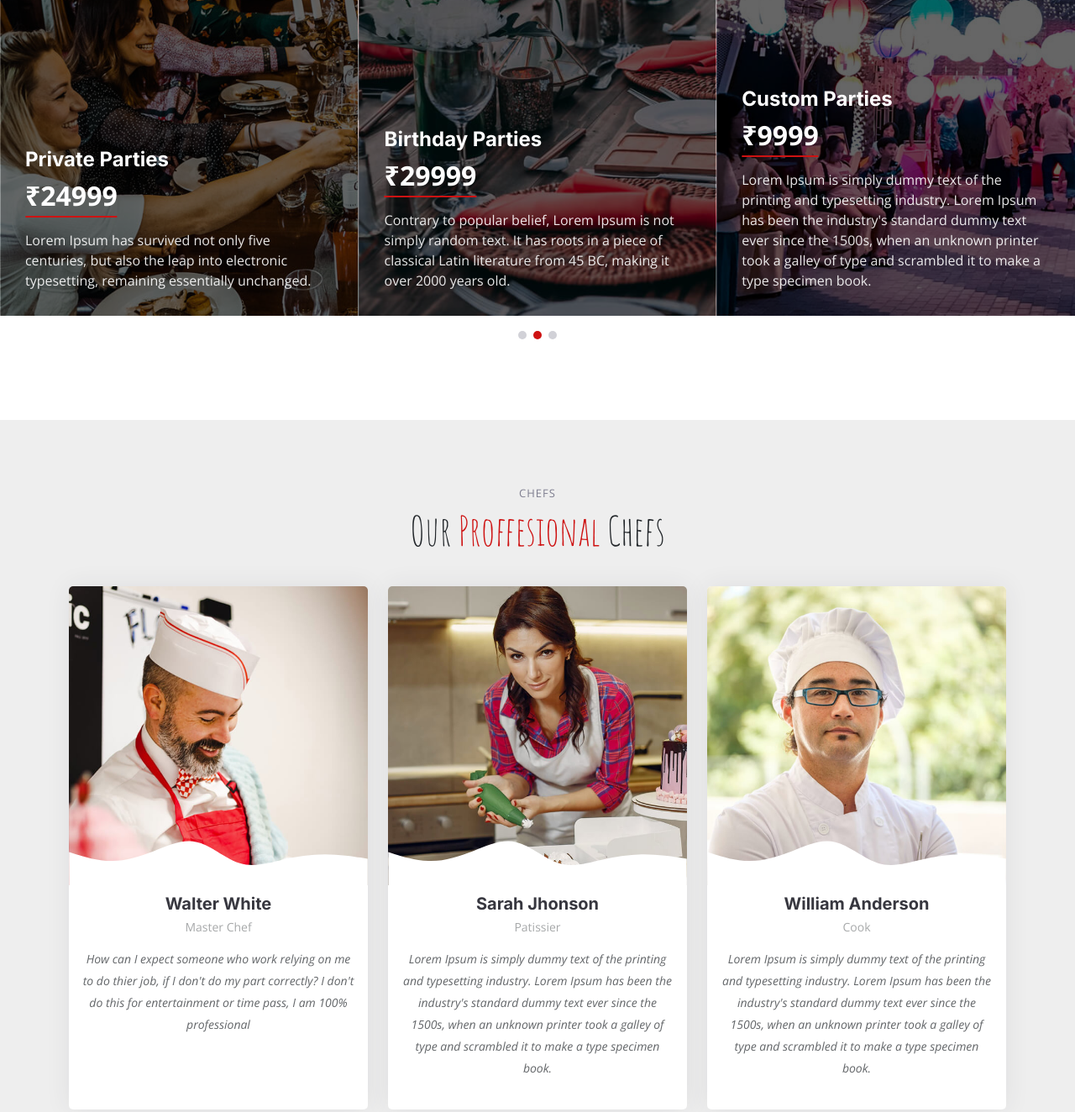
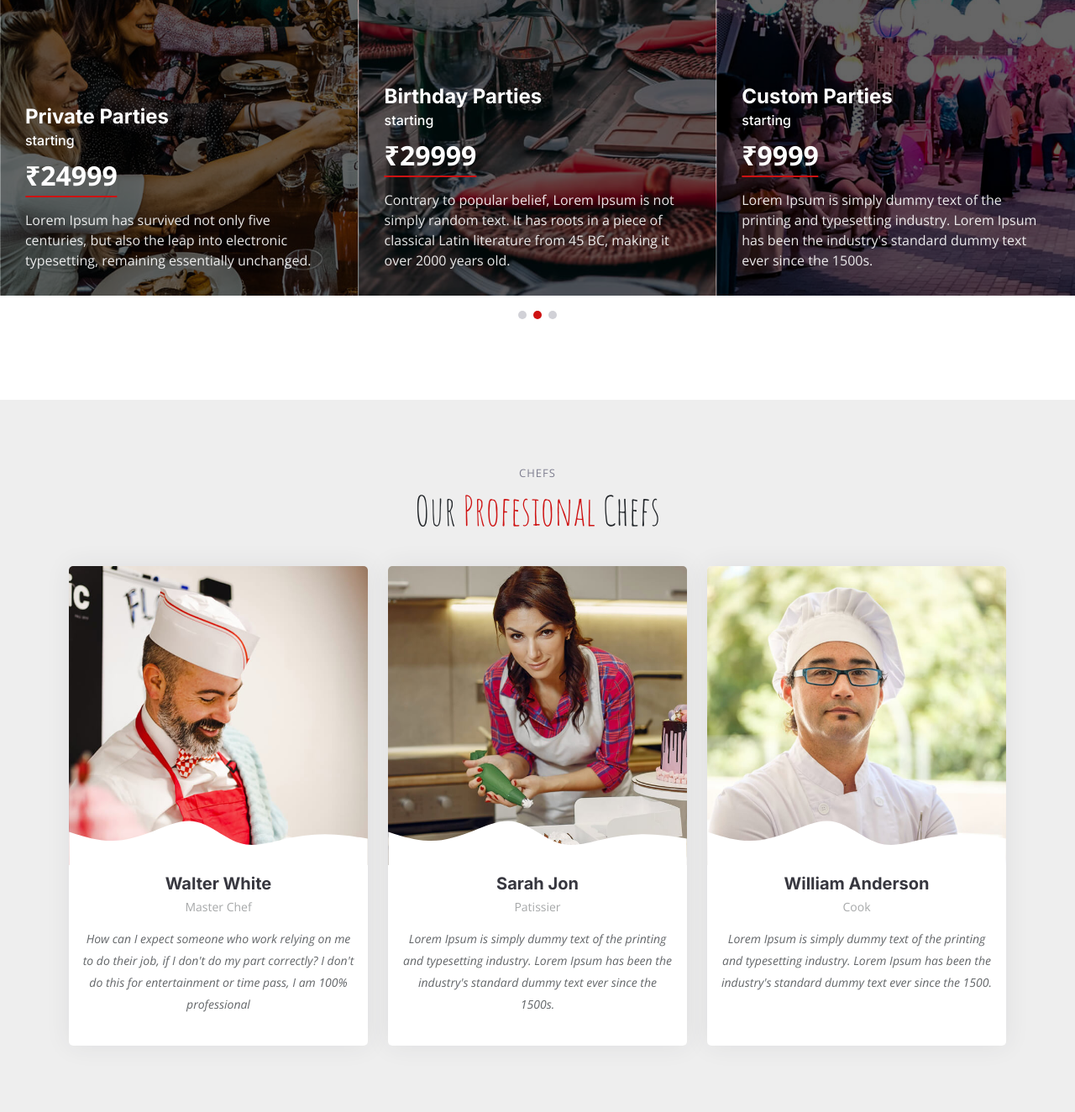
Before and after one commit to skispace/restaurant, a plain HTML site: page index.html in a window 1280 px wide. Shown: the part 5300-6624 px from the top of the page at 84% size. Drawn offline with nearby package versions, Linux system fonts and the light colour scheme.

Commit message:
corrected some spelling, punctuation

```diff
--- a/index.html
+++ b/index.html
@@ -615,7 +615,7 @@
                     <div class="testimonial-content">
                       <p>
                         <i class="bi bi-quote quote-icon-left"></i>
-                        We believe this concept is unique in many ways and customer satisfaction demands attention to detail. When I 'think It's My Plate' I also want the best to be served on it.
+                        We believe this concept is unique in many ways and customer satisfaction demands attention to detail. When I think It's My Plate, I also want the best to be served on it.
                         <i class="bi bi-quote quote-icon-right"></i>
                       </p>
                       <h3>Sebin P</h3>
@@ -639,7 +639,7 @@
                     <div class="testimonial-content">
                       <p>
                         <i class="bi bi-quote quote-icon-left"></i>
-                        Lorem Ipsum is simply dummy text of the printing and typesetting industry. Lorem Ipsum has been the industry's standard dummy text ever since the 1500s, when an unknown printer took a galley of type and scrambled it to make a type specimen book.
+                        Lorem Ipsum is simply dummy text of the printing and typesetting industry. Lorem Ipsum has been the industry's standard dummy text ever since the 1500s.
                         <i class="bi bi-quote quote-icon-right"></i>
                       </p>
                       <h3>Sara Wilsson</h3>
@@ -725,15 +725,15 @@
 
             <div class="swiper-slide event-item d-flex flex-column justify-content-end" style="background-image: url(assets/img/events-1.jpg)">
               <h3>Custom Parties</h3>
-              <div class="price align-self-start">₹9999</div>
+              <div class="price align-self-start"><h6>starting</h6> ₹9999</div>
               <p class="description">
-                Lorem Ipsum is simply dummy text of the printing and typesetting industry. Lorem Ipsum has been the industry's standard dummy text ever since the 1500s, when an unknown printer took a galley of type and scrambled it to make a type specimen book.
+                Lorem Ipsum is simply dummy text of the printing and typesetting industry. Lorem Ipsum has been the industry's standard dummy text ever since the 1500s.
               </p>
             </div><!-- End Event item -->
 
             <div class="swiper-slide event-item d-flex flex-column justify-content-end" style="background-image: url(assets/img/events-2.jpg)">
               <h3>Private Parties</h3>
-              <div class="price align-self-start">₹24999</div>
+              <div class="price align-self-start"><h6>starting</h6> ₹24999</div>
               <p class="description">
                 Lorem Ipsum has survived not only five centuries, but also the leap into electronic typesetting, remaining essentially unchanged.
               </p>
@@ -741,7 +741,7 @@
 
             <div class="swiper-slide event-item d-flex flex-column justify-content-end" style="background-image: url(assets/img/events-3.jpg)">
               <h3>Birthday Parties</h3>
-              <div class="price align-self-start">₹29999</div>
+              <div class="price align-self-start"><h6>starting</h6> ₹29999</div>
               <p class="description">
                 Contrary to popular belief, Lorem Ipsum is not simply random text. It has roots in a piece of classical Latin literature from 45 BC, making it over 2000 years old.
               </p>
@@ -760,7 +760,7 @@
 
         <div class="section-header">
           <h2>Chefs</h2>
-          <p>Our <span>Proffesional</span> Chefs</p>
+          <p>Our <span>Profesional</span> Chefs</p>
         </div>
 
         <div class="row gy-4">
@@ -779,7 +779,7 @@
               <div class="member-info">
                 <h4>Walter White</h4>
                 <span>Master Chef</span>
-                <p>How can I expect someone who work relying on me to do thier job, if I don't do my part correctly? I don't do this for entertainment or time pass, I am 100% professional</p>
+                <p>How can I expect someone who work relying on me to do their job, if I don't do my part correctly? I don't do this for entertainment or time pass, I am 100% professional</p>
               </div>
             </div>
           </div><!-- End Chefs Member -->
@@ -796,9 +796,9 @@
                 </div>
               </div>
               <div class="member-info">
-                <h4>Sarah Jhonson</h4>
+                <h4>Sarah Jon</h4>
                 <span>Patissier</span>
-                <p>Lorem Ipsum is simply dummy text of the printing and typesetting industry. Lorem Ipsum has been the industry's standard dummy text ever since the 1500s, when an unknown printer took a galley of type and scrambled it to make a type specimen book.</p>
+                <p>Lorem Ipsum is simply dummy text of the printing and typesetting industry. Lorem Ipsum has been the industry's standard dummy text ever since the 1500s.</p>
               </div>
             </div>
           </div><!-- End Chefs Member -->
@@ -817,7 +817,7 @@
               <div class="member-info">
                 <h4>William Anderson</h4>
                 <span>Cook</span>
-                <p>Lorem Ipsum is simply dummy text of the printing and typesetting industry. Lorem Ipsum has been the industry's standard dummy text ever since the 1500s, when an unknown printer took a galley of type and scrambled it to make a type specimen book.</p>
+                <p>Lorem Ipsum is simply dummy text of the printing and typesetting industry. Lorem Ipsum has been the industry's standard dummy text ever since the 1500.</p>
               </div>
             </div>
           </div><!-- End Chefs Member -->
@@ -1060,7 +1060,8 @@
         <!-- You can delete the links only if you purchased the pro version. -->
         <!-- Licensing information: https://bootstrapmade.com/license/ -->
         <!-- Purchase the pro version with working PHP/AJAX contact form: https://bootstrapmade.com/yummy-bootstrap-restaurant-website-template/ -->
-        Design by <a href="https://bootstrapmade.com/">BootstrapMade</a>
+        Design by <a href="https://bootstrapmade.com/">BootstrapMade</a> <br>
+        Logo: <a href="https://www.freepik.com/free-vector/plate-cuttlery-graphic-illustration_2685788.htm#query=icon%20plate&position=9&from_view=search&track=ais">Image by rawpixel.com</a> on Freepik
       </div>
     </div>
 
```
